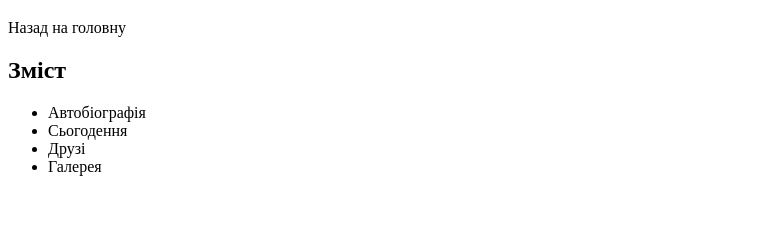
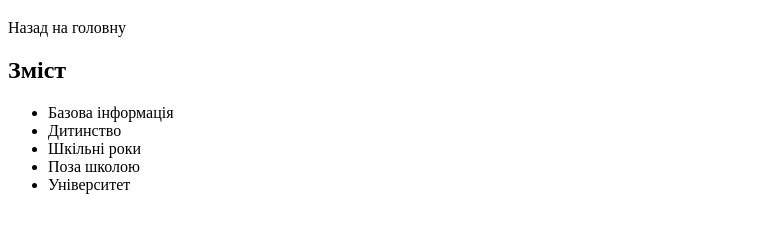
Before and after one commit to hreshchuk/course, a plain HTML site: page biography.html in a window 1280 px wide. Shown: the part 61-294 px from the top of the page, without its empty margins (0-764 px from the left). Drawn offline with Linux system fonts and the light colour scheme.

Commit message:
Update biography.html

```diff
--- a/biography.html
+++ b/biography.html
@@ -11,9 +11,10 @@
   <p>Назад на головну</p>
   <h2>Зміст</h2>
   <ul>
-    <li>Автобіографія</li>
-    <li>Сьогодення</li>
-    <li>Друзі</li>
-    <li>Галерея</li>
+    <li>Базова інформація</li>
+    <li>Дитинство</li>
+    <li>Шкільні роки</li>
+    <li>Поза школою</li>
+    <li>Університет</li>
   </ul>
 </body>
```
